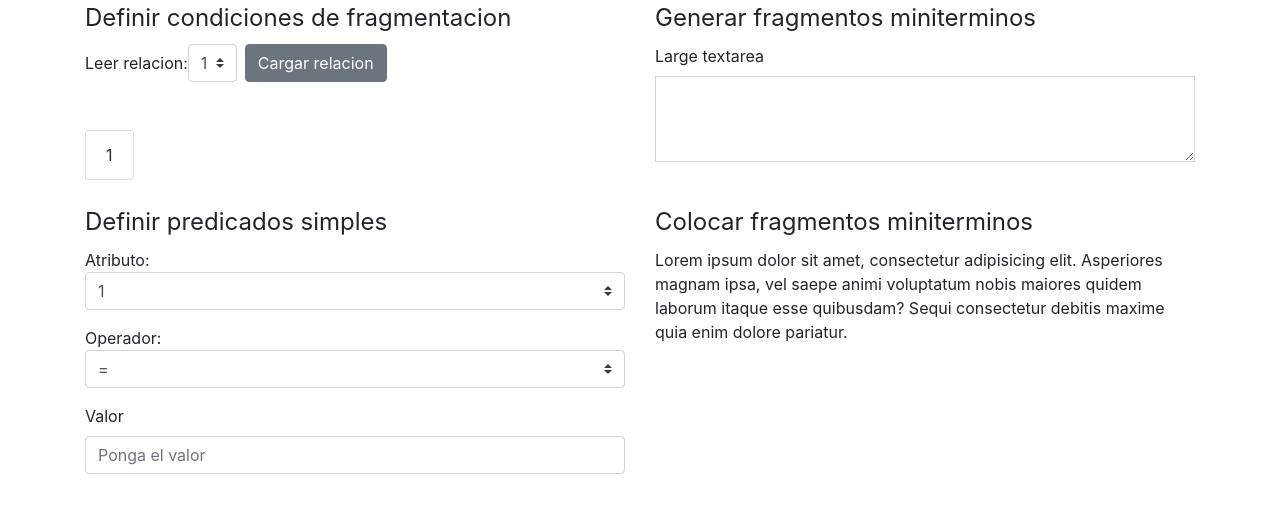
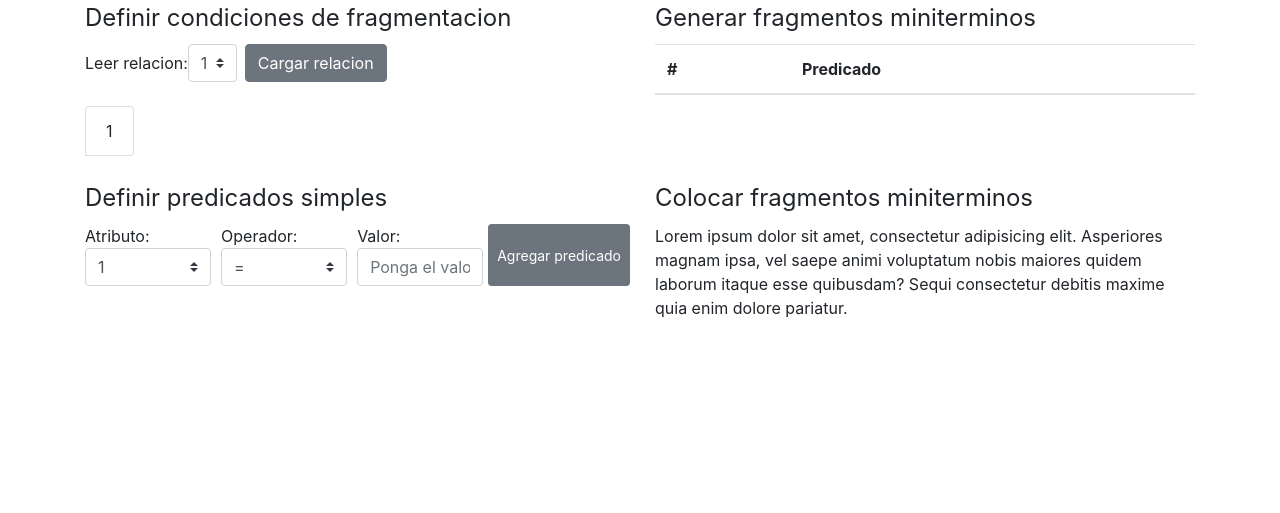
Before and after one commit to Ang3lino/ddb-project, a Flask app: template templates/horizontal.html in a window 1280 px wide. Shown: the part 56-569 px from the top of the page. Run offline with Flask 2, Linux system fonts and the light colour scheme; the template is opened without the code that fills it: most values are stand-ins (such as "Sample title", 1, 10 or a date in 2020); lists and menus that the app fills with data are empty; some libraries are stand-ins or nearby versions.

Commit message:
Add files via upload

```diff
--- a/main.py
+++ b/main.py
@@ -28,8 +28,7 @@ def horizontal():
         relation_attr = cursor.fetchall()
         return render_template('horizontal.html', relations=relations,
             relation_attr=relation_attr)
-    return render_template('horizontal.html', relations=relations,
-        relation_attr=False)
+    return render_template('horizontal.html', relations=relations, relation_attr=False)
 
 if __name__ == "__main__":
     app.run(debug=True)
--- /dev/null
+++ b/requirements.txt
@@ -0,0 +1 @@
+pip3 install flask-mysql flask_wtf wtforms flask_bootstrap
--- a/templates/horizontal.html
+++ b/templates/horizontal.html
@@ -10,18 +10,19 @@
 
       <form class="form-inline" method="POST" action="{{ url_for('horizontal') }}">
 
+        <div class="form-group">
           Leer relacion:
-
-        <select name="sel-relation" id="" class="custom-select mr-sm-2">
+          <!-- <label for="relation">Relacion </label> -->
+          <select name="sel-relation" id="relation" class="custom-select mr-sm-2">
             <!-- <option value="a">a</option> -->
             {% for r in relations %}
             <option value="{{ r.0 }}">{{ r.0 }}</option>
             {% endfor %}
           </select>
           <button type="submit" class="btn btn-secondary">Cargar relacion</button>
+        </div>
       </form>
 
-      <br>
       <br>
 
       <div class="container-fluid">
@@ -39,24 +40,40 @@
     <!-- cell (0, 1) ========================================================== -->
     <div class="col">
       <legend>Generar fragmentos miniterminos</legend>
-      <div class="form-group">
+      <!-- <div class="form-group">
         <label for="exampleFormControlTextarea1">Large textarea</label>
         <textarea class="form-control rounded-0" id="exampleFormControlTextarea1" rows="3"></textarea>
-      </div>
+      </div> -->
+      <table class="table">
+        <thead>
+          <tr>
+            <th scope="col">#</th>
+            <th scope="col">Predicado</th>
+          </tr>
+        </thead>
+        <tbody>
+          <!-- <tr>
+            <th scope="row">1</th>
+            <td>a gt b</td>
+          </tr> -->
+        </tbody>
+      </table>
     </div>
   </div>
 
   <br>
 
   <div class="row">
-    <!-- cell (1, 0) ====================================================== -->
     <div class="col">
+      <!-- cell (1, 0) ============================================================= -->
       <legend>Definir predicados simples</legend>
 
       <form action="">
-        <div class="form-group">
+        <div class="form-row">
+          <!-- attributes ------------------------------------------------------ -->
+          <div class="col">
             Atributo:
-          <select class="custom-select mr-sm-2">
+            <select class="custom-select mr-sm-2" name="sel-attribute">
               <!-- <option value="a">a</option> -->
               {% if relation_attr %}
               {% for attr in relation_attr %}
@@ -66,12 +83,13 @@
             </select>
           </div>
 
-        <!-- Operators ============================================================= -->
-        <div class="form-group">
+          <!-- Operators ------------------------------------------------------ -->
+          <div class="col">
             Operador:
-          <select class="custom-select mr-sm-2">
+            <select class="custom-select mr-sm-2" name="sel-operator">
               <option value="=">=</option>
-            <option value="<"><</option> <option value="<=">
+              <option value="<">
+                <</option> <option value="<=">
                   <=</option> <option value=">">>
               </option>
               <option value=">=">>=</option>
@@ -81,12 +99,21 @@
             </select>
           </div>
 
-        <div class="form-group">
-          <label for="inputValue">Valor </label>
-          <input type="text" class="form-control" id="inputValue" placeholder="Ponga el valor">
+          <div class="col">
+            <!-- more code if you perform label for...  -->
+            <!-- <label for="inputValue">Valor </label> -->
+            Valor:
+            <input type="text" class="form-control" id="inputValue"
+                placeholder="Ponga el valor" name="in-value">
+          </div>
+
+          <button type="submit" class="btn btn-secondary btn-sm">Agregar predicado</button>
+
         </div>
       </form>
     </div>
+
+
     <div class="col">
       <legend>Colocar fragmentos miniterminos</legend>
       Lorem ipsum dolor sit amet, consectetur adipisicing elit. Asperiores magnam ipsa, vel saepe animi voluptatum
```
Lines whose indentation alone changed are shown as unchanged.
